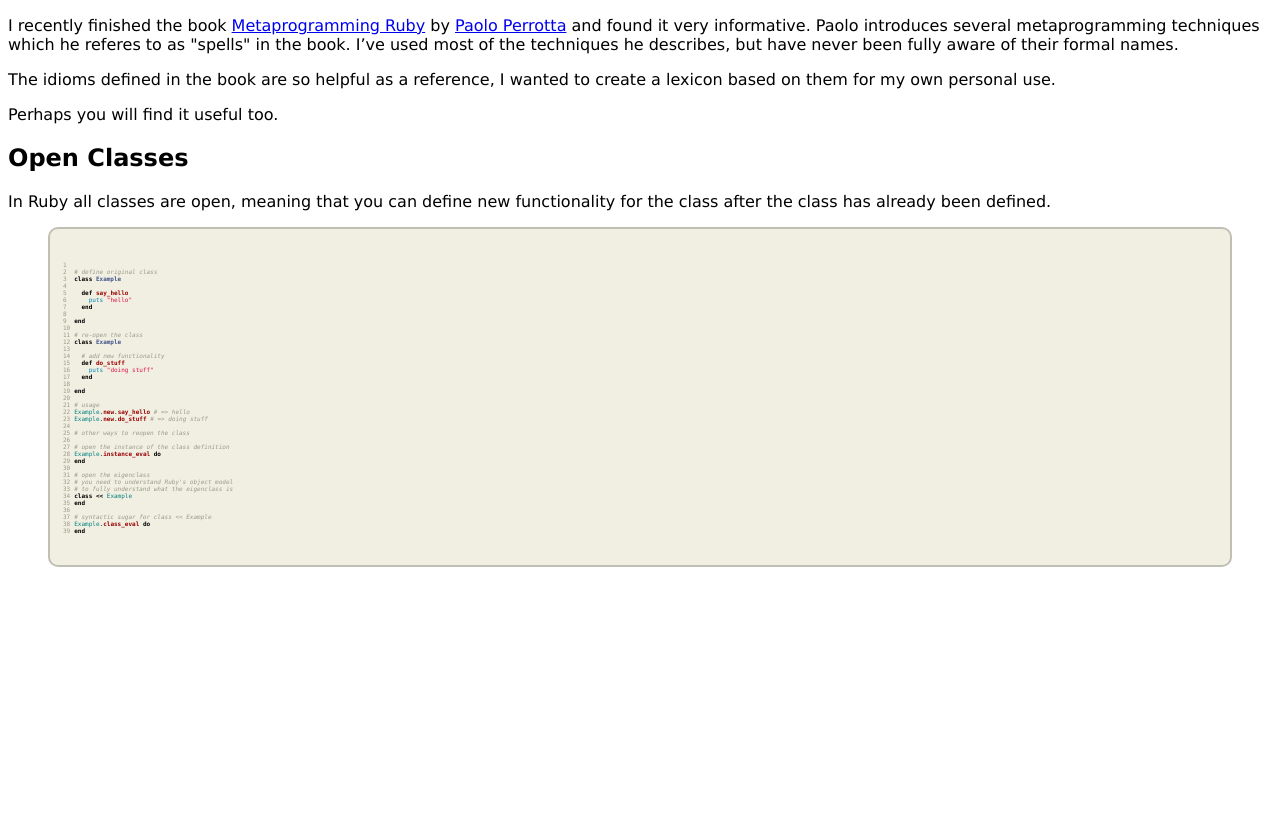
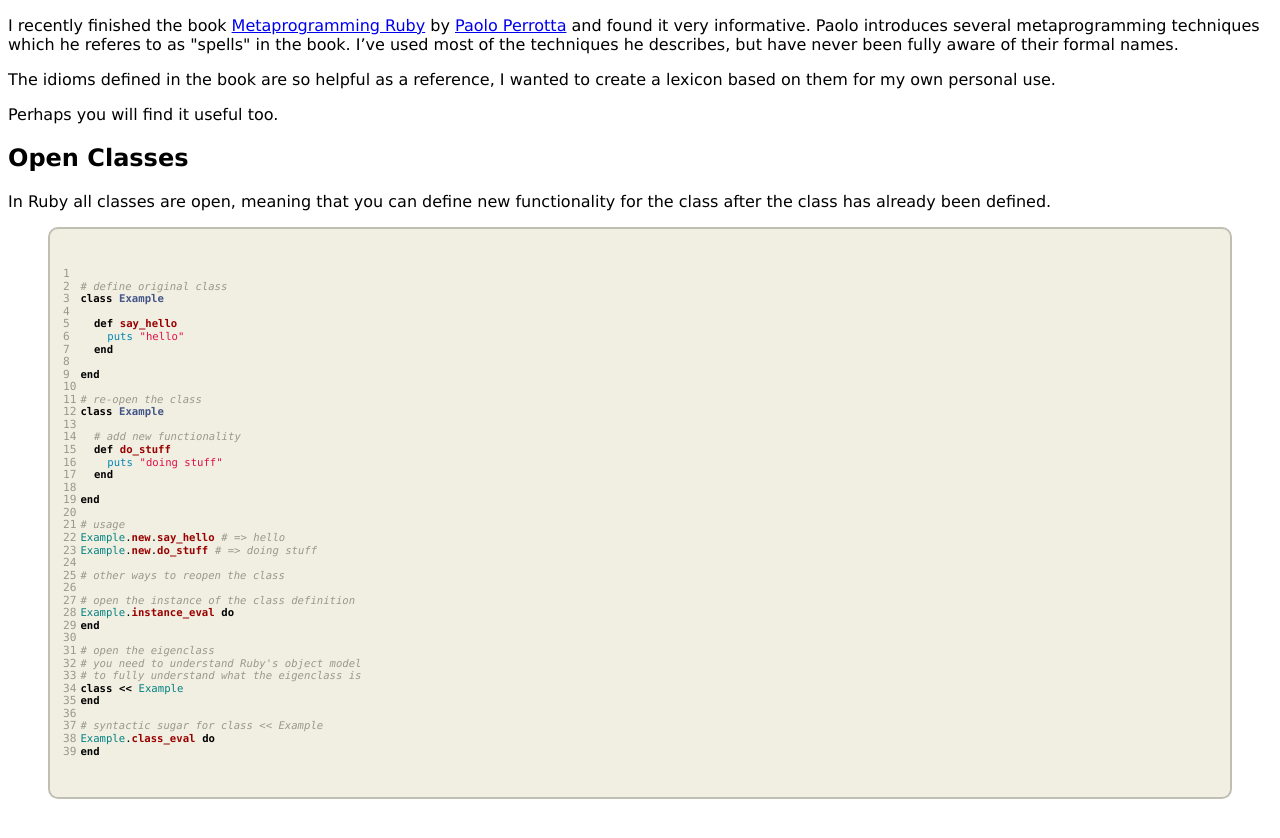
Before and after one commit to hopsoft/hopsoft.github.io, a Jekyll site: the page built from _posts/2011-01-11-test.markdown, in a window 1280 px wide. Shown: the top 838 px of the page. Built offline with Jekyll 4.4.1, drawn with Linux system fonts in a browser that asks for light colours.

Commit message:
Font changes.

```diff
--- a/public/stylesheets/syntax.css
+++ b/public/stylesheets/syntax.css
@@ -1,5 +1,5 @@
 .highlight  { background: #F1EFE2; border: solid 2px #C0BFB4; padding: 10px; border-radius: 10px; -moz-border-radius: 10px; }
-.highlight * { font-family: "Monaco", "Lucida Console", monospace; font-size: 0.85em; }
+.highlight * { font-family: "Monaco", "Lucida Console", monospace; font-size: 0.95em; line-height: 1.125em; }
 .highlight .c { color: #999988; font-style: italic } /* Comment */
 .highlight .err { color: #a61717; background-color: #e3d2d2 } /* Error */
 .highlight .k { font-weight: bold } /* Keyword */
```
